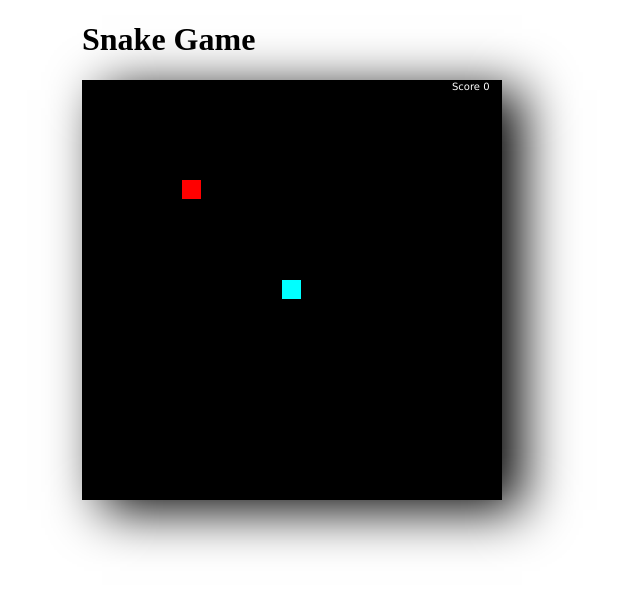
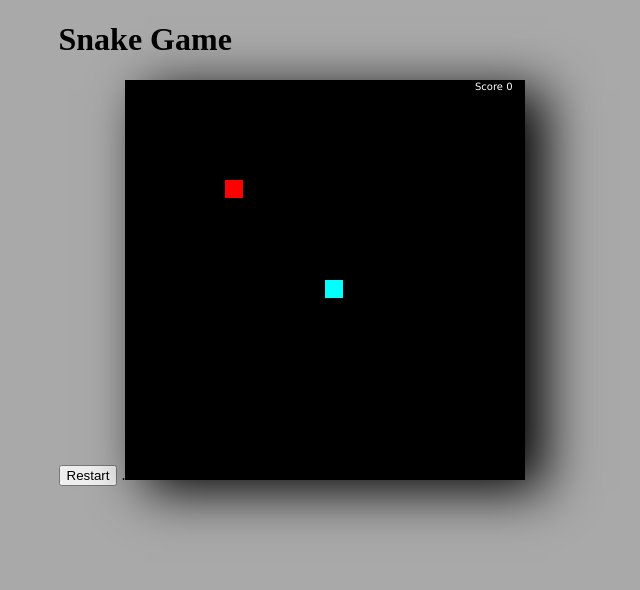
Before and after one commit to anderson-pixel/snake-game, a React (Create React App) app: page / in a window 1280 px wide. Shown: the top 590 px of the page, without its empty margins (348-988 px from the left). Built offline with nearby package versions, Linux system fonts and the light colour scheme; the HTML template or start-up script is replaced by a standard one.

Commit message:
Added Restart Button

```diff
--- a/src/App.tsx
+++ b/src/App.tsx
@@ -4,7 +4,8 @@ function App() {
   return (
     <div className="App">
     <h1 className="">Snake Game</h1>
-    <canvas id='game' width='420' height='420'></canvas>
+    <button onClick={() => window.location.reload()}>Restart</button> .
+    <canvas id='game' width='400' height='400'></canvas>
     </div>
   );
 }
--- a/src/index.css
+++ b/src/index.css
@@ -11,6 +11,7 @@ body {
     flex-direction: column;
     justify-content: center;
     align-items: center;
+    background: darkgrey;
 }
 
 canvas {
```
